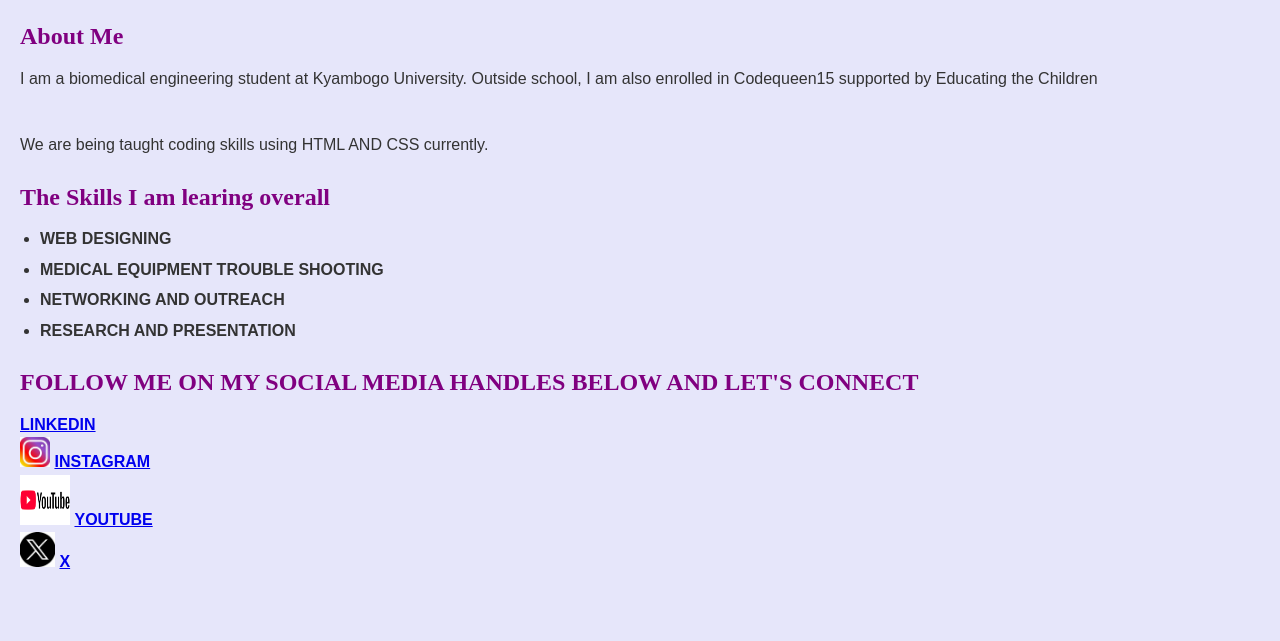
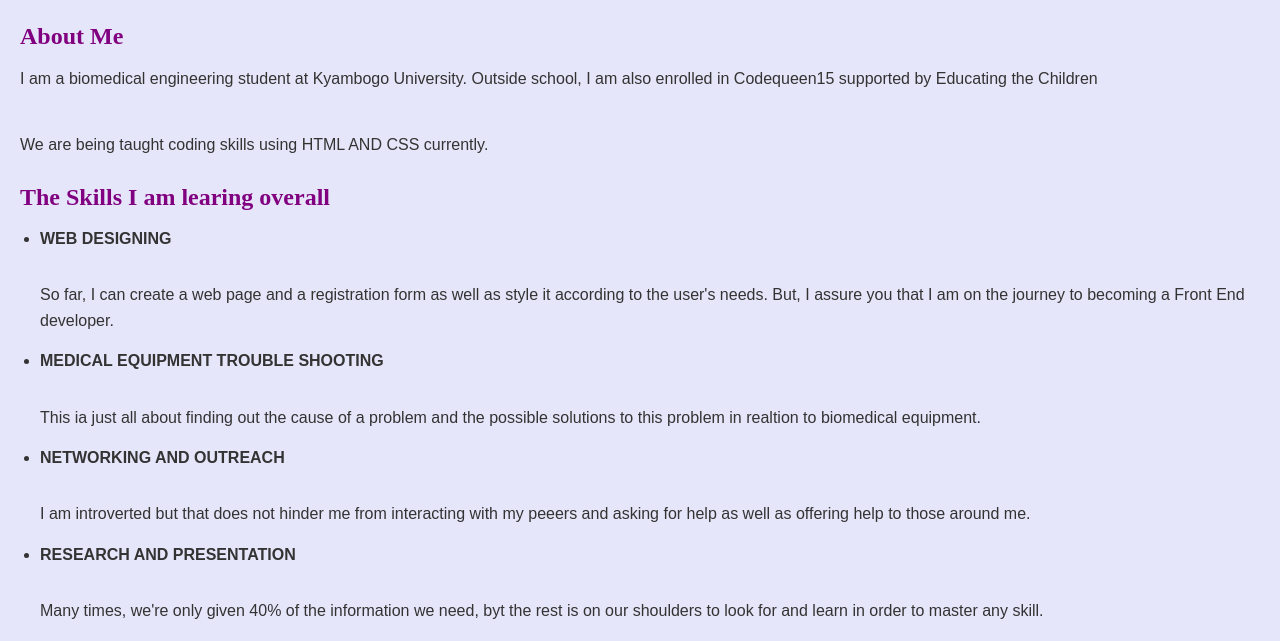
Before and after one commit to Akello131/AKELLO-ESTHER-OKALANY, a plain HTML site: page portfolio.html in a window 1280 px wide. Shown: the part 297-938 px from the top of the page. Before the commit the page ends 892 px from the top, so only its background shows below. Drawn offline with Linux system fonts and the light colour scheme.

Commit message:
about me

```diff
--- a/portfolio.html
+++ b/portfolio.html
@@ -14,10 +14,14 @@
   <p>We are being taught coding skills using HTML AND CSS currently.</p>
   <h2> The Skills I am learing overall</h2>
   <ul>
-    <li><b>WEB DESIGNING</b></li>
-    <li><b>MEDICAL EQUIPMENT TROUBLE SHOOTING</b></li>
-    <li><b>NETWORKING AND OUTREACH</b></li>
-   <li><b>RESEARCH AND PRESENTATION</b></li>
+    <li><b>WEB DESIGNING</b></li><br>
+    <p>So far, I can create a web page and a registration form as well as style it according to the user's needs. But, I assure you that I am on the journey to becoming a Front End developer.</p>
+    <li><b>MEDICAL EQUIPMENT TROUBLE SHOOTING</b></li><br>
+    <p>This ia just all about finding out the cause of a problem and the possible solutions to this problem in realtion to biomedical equipment.</p>
+    <li><b>NETWORKING AND OUTREACH</b></li><br>
+    <p>I am introverted but that does not hinder me from interacting with my peeers and asking for help as well as offering help to those around me.</p>
+   <li><b>RESEARCH AND PRESENTATION</b></li><br>
+   <p>Many times, we're only given 40% of the information we need, byt the rest is on our shoulders to look for and learn in order to master any skill.</p>
   </ul>
 
 <h2>FOLLOW ME ON MY SOCIAL MEDIA HANDLES BELOW AND LET'S <b>CONNECT</b></h2>
```
